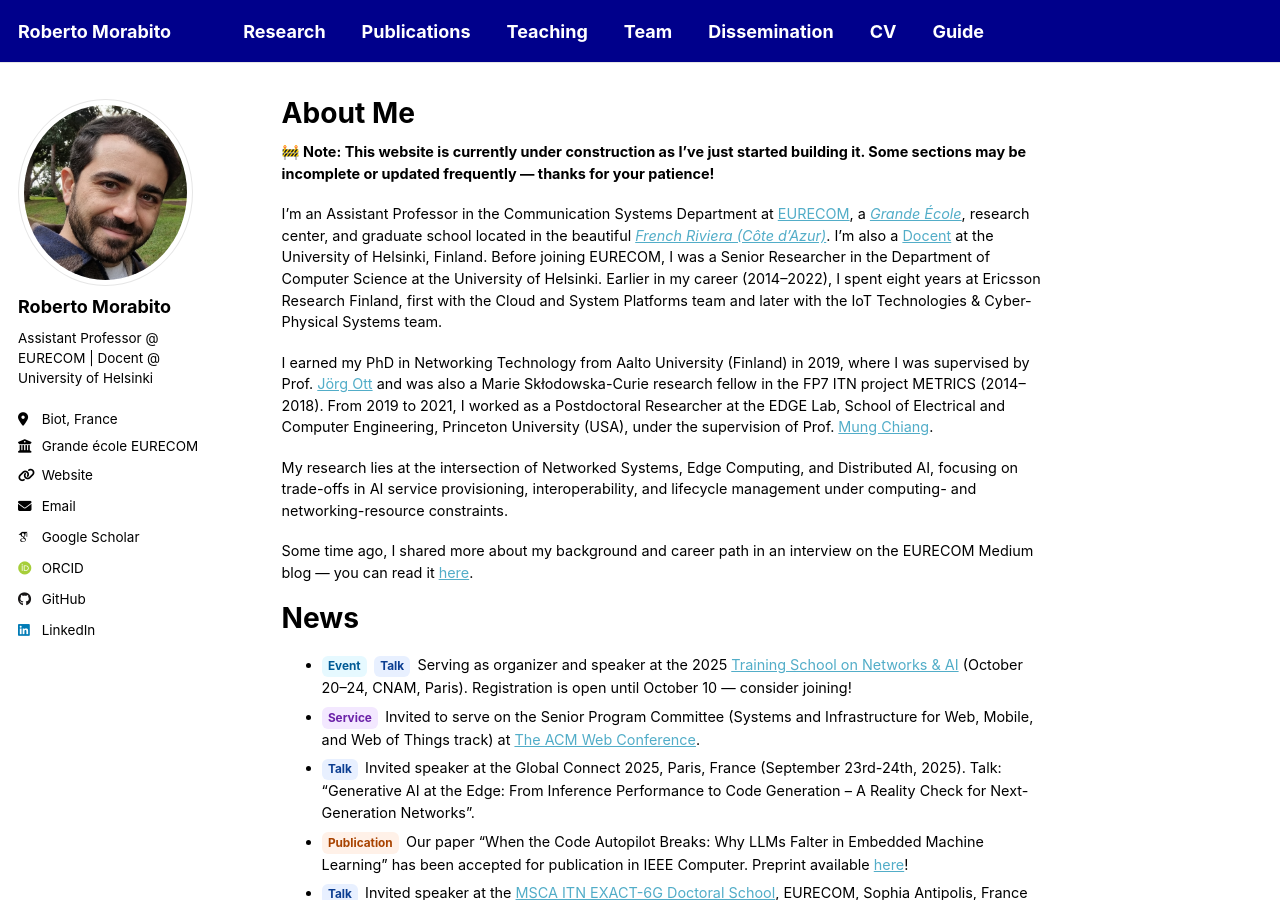
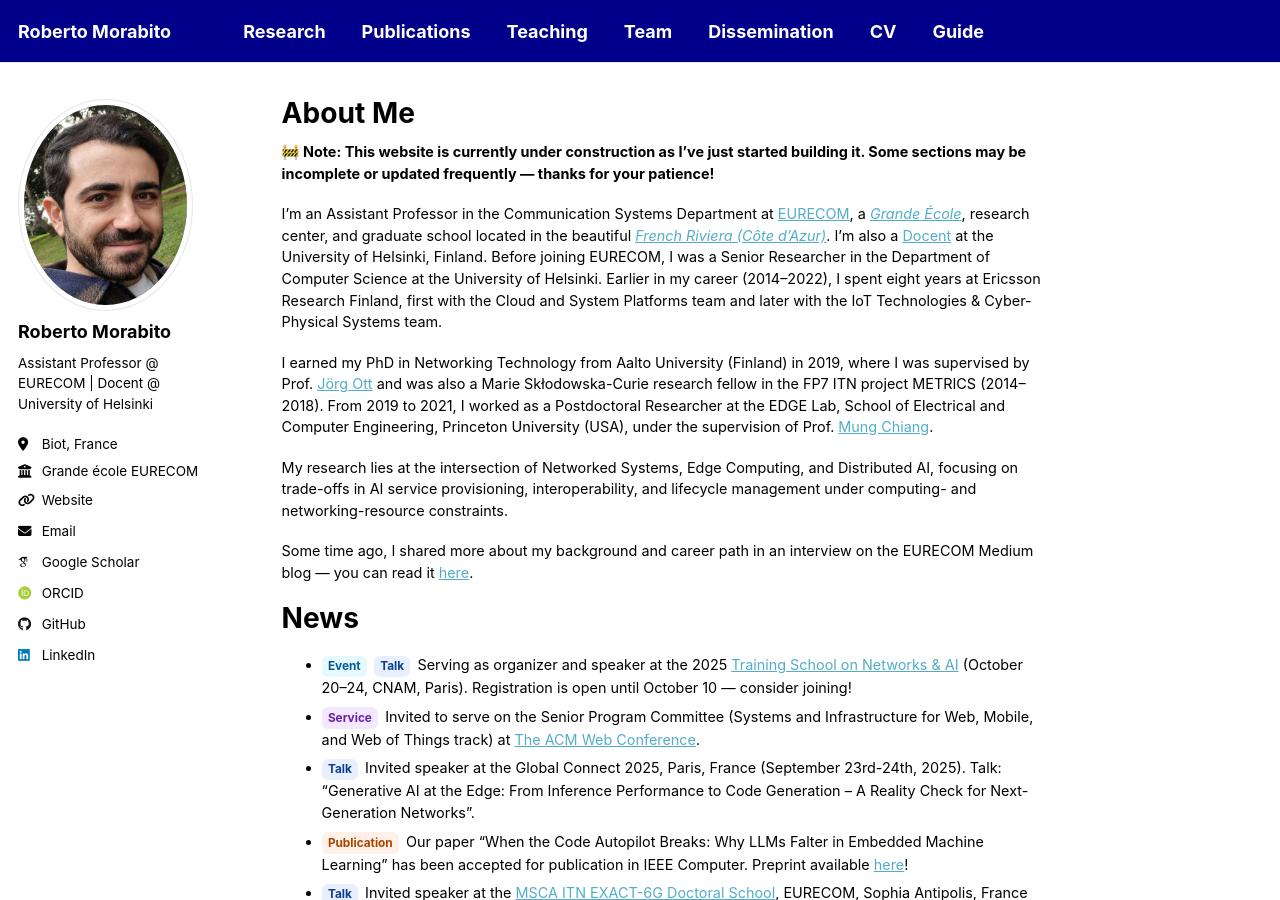
Before and after one commit to robertmora/robertmora.github.io, a Jekyll site: the page built from _pages/about.md, in a window 1280 px wide and 900 px high. Built offline with Jekyll 4.4.1, drawn with Linux system fonts in a browser that asks for light colours; some web fonts are replaced; a script that is not in the unit is left out.

Commit message:
Update _config.yml

```diff
--- a/_config.yml
+++ b/_config.yml
@@ -23,7 +23,7 @@ repository               : "academicpages/academicpages.github.io"
 #               Additional customization can be done by editing /_includes/author-profile.html
 author:
   # Biographic information
-  avatar           : "https://github.com/robertmora/robertmora.github.io/blob/master/images/mypic2.jpg?raw=true"
+  avatar           : "https://github.com/robertmora/robertmora.github.io/blob/master/images/mypic3.jpg?raw=true"
   name             : "Roberto Morabito"
   pronouns         : # example: "she/her"
   bio              : "Assistant Professor @ EURECOM | Docent @ University of Helsinki"
```
